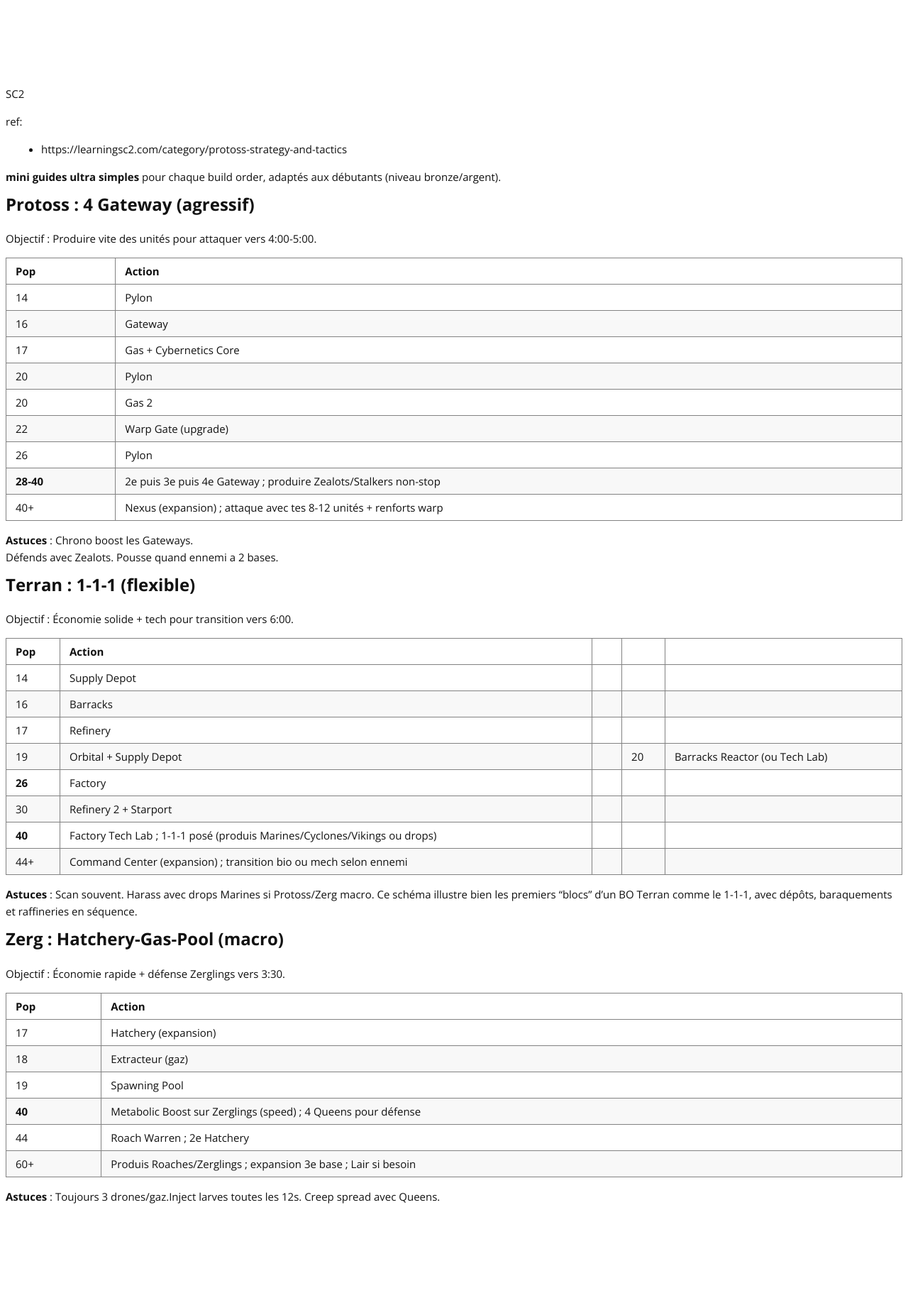
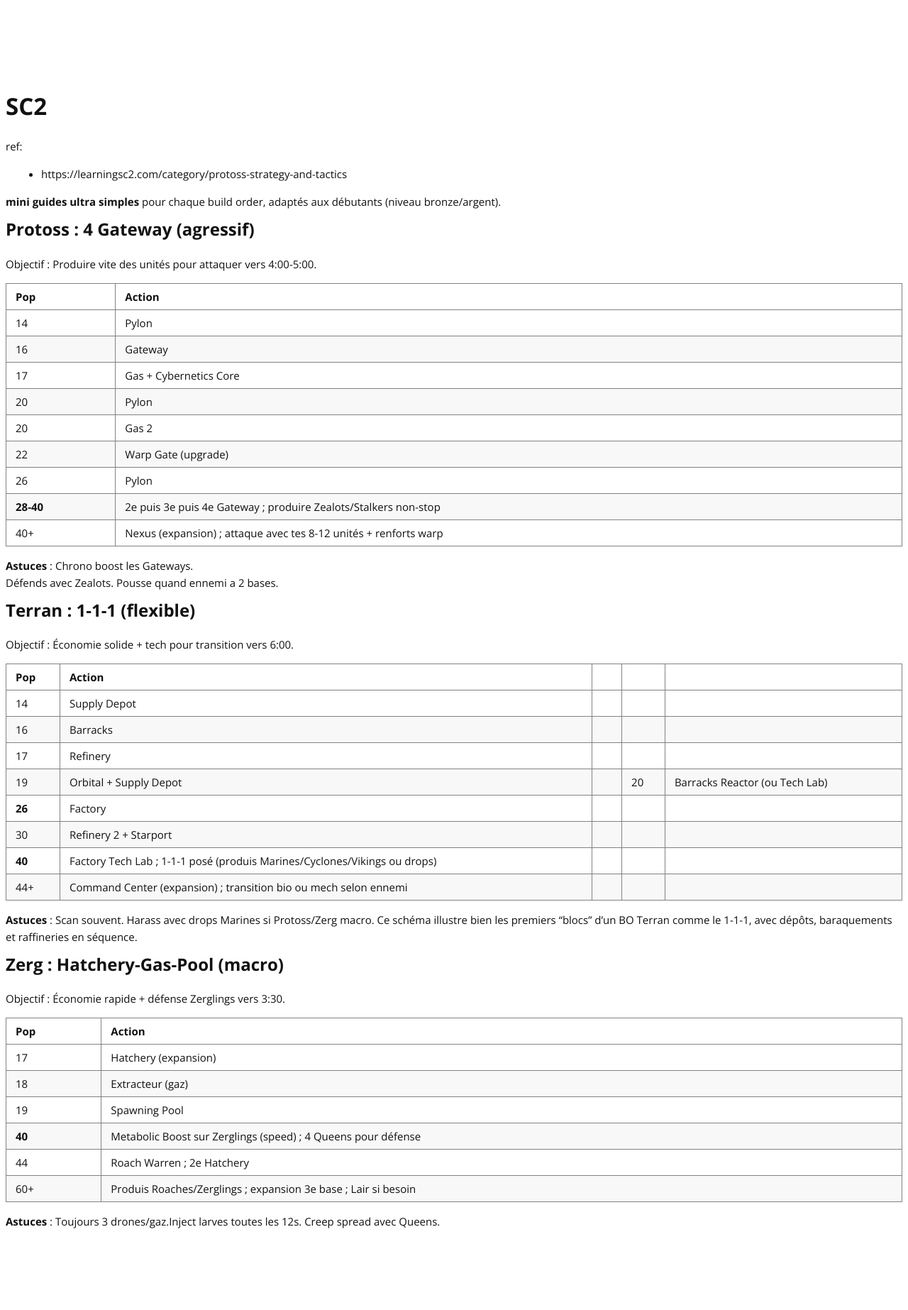
Before and after one commit to cylmat/cylmat.github.io, a Jekyll site: the page built from _pages/game/sc2_bo.md, in a window 1280 px wide. Shown: the whole page at 71% size. Built offline with Jekyll 4.4.1, drawn with Linux system fonts in a browser that asks for light colours; nearby versions of some CDN libraries; our own code applies the rules of GitHub Pages for plain Markdown files; before the commit the page ends 1811 px from its top, so only the background shows below that.

Commit message:
Update sc2_bo.md

```diff
--- a/_pages/game/sc2_bo.md
+++ b/_pages/game/sc2_bo.md
@@ -1,4 +1,4 @@
-SC2
+# SC2
 
 ref:
 - https://learningsc2.com/category/protoss-strategy-and-tactics
```
